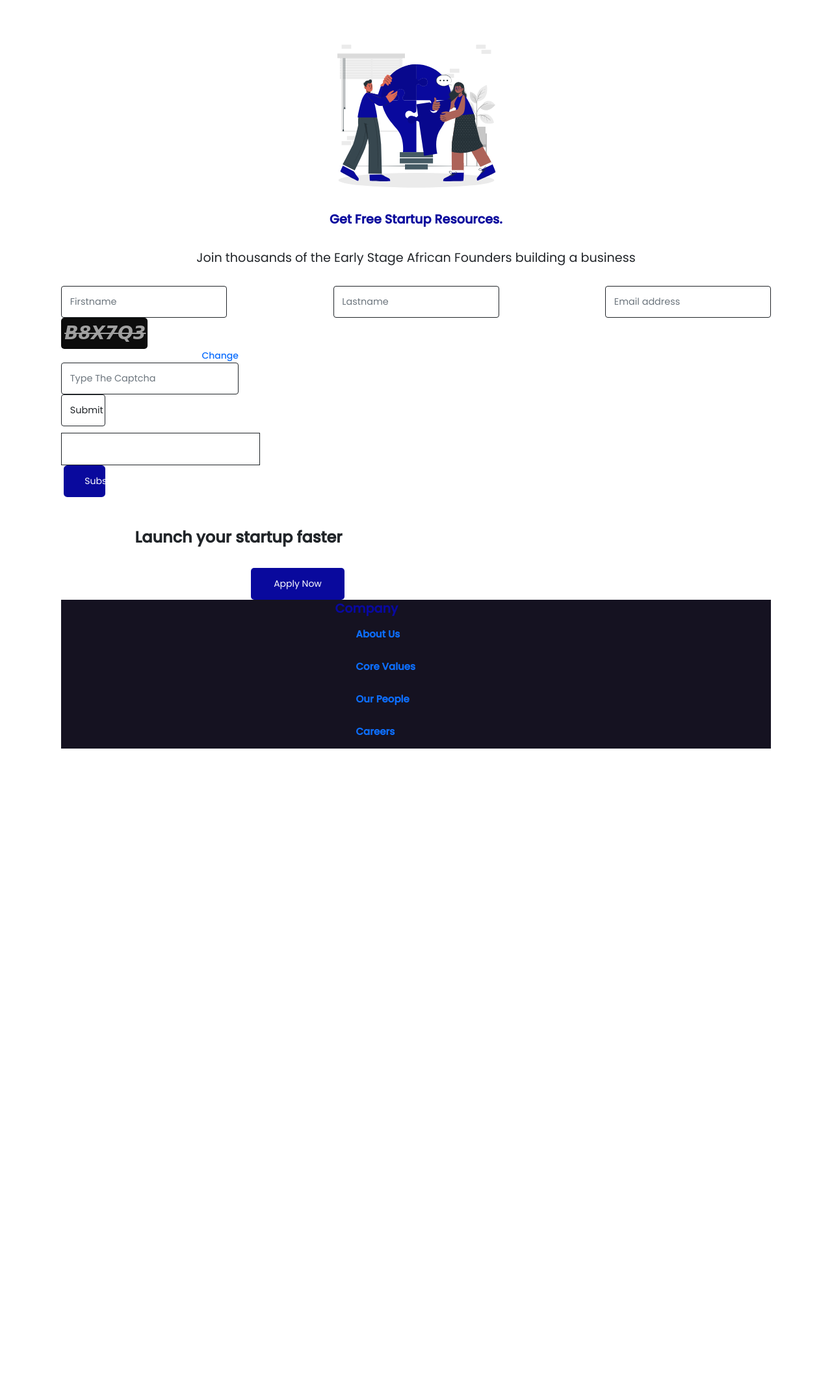
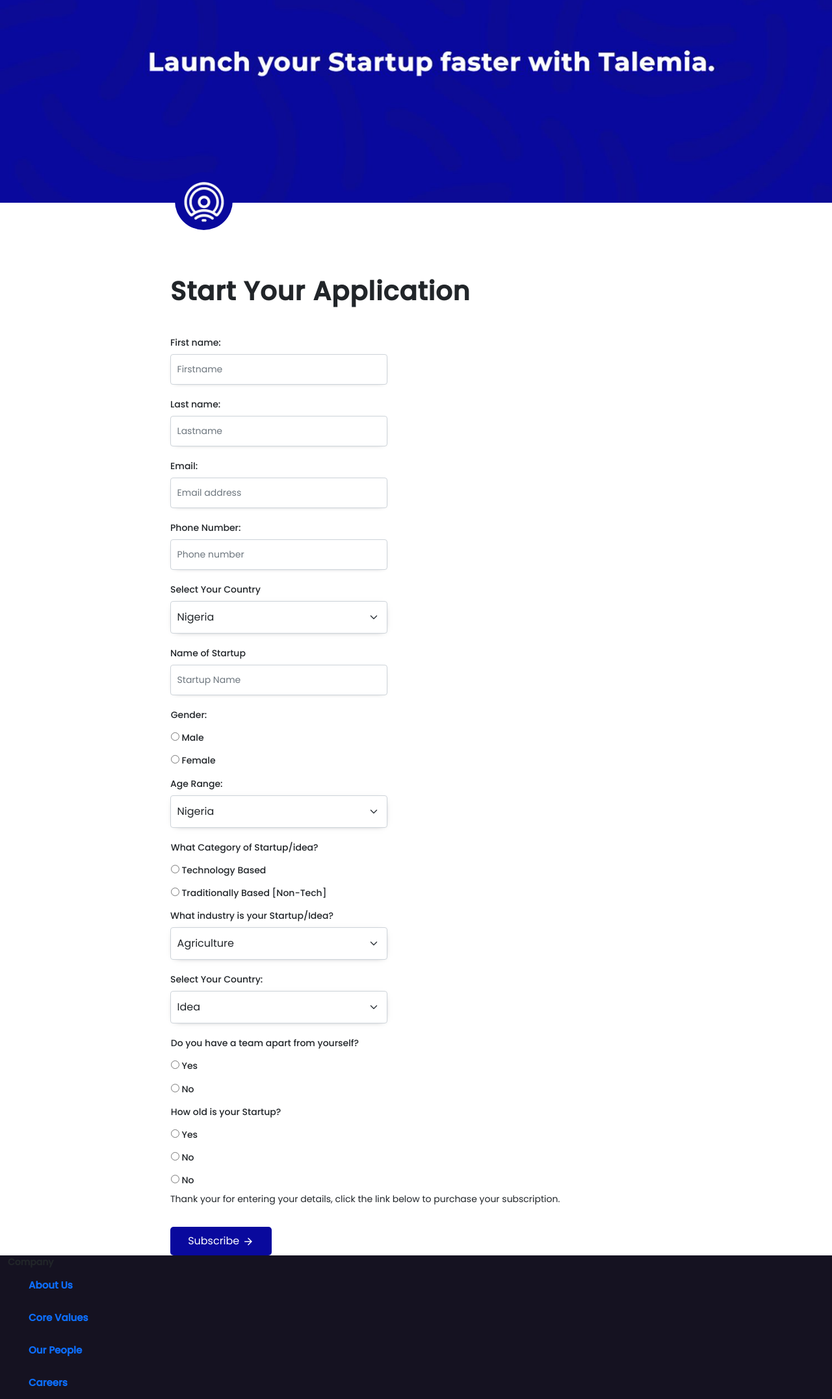
Before and after one commit to Jayyp1234/Talemia, a PHP site: page /form.php in a window 1280 px wide. Shown: the part 66-2219 px from the top of the page at 65% size. Before the commit the page ends 1218 px from the top, so only its background shows below. Run offline with PHP 8.4, Linux system fonts and the light colour scheme; some web fonts are replaced.

Commit message:
new form

```diff
--- a/form.php
+++ b/form.php
@@ -32,270 +32,323 @@ h1, h2, h3, h4, h5, h6, p{
     font-weight: normal;
     margin: unset;
 }
-.container{
-    margin: 3pc auto;
+ul, li{
+    list-style-type: none;
+    list-style: none;
+    margin: unset;
 }
-.image{
-    text-align: center;
+body{
+    position: relative;
 }
-.image img{
-    width: 30%;
+:is(.form-control, .form-select):focus{
+    box-shadow: none;
+    border: 2px solid var(--blue);
 }
-.container .row{
-    justify-content: space-evenly;
-}
-.container .row b{
-    font-size: 1.2rem;
-    color: var(--blue);
-    margin-top: 1pc 0
-}
-.container .row h6{
-    font-size: 1.2rem;
-    margin: 2pc 0;
-}
-.container form .row{
-    justify-content: space-between;
-    align-items: center;
-}
-.container form .row * input:focus{
-    box-shadow: none;
-    outline: none
-}
-.container form .row * input::placeholder{
-    font-size: .9rem;
-}
-.container form .row * input:not([type="submit"]):hover,
-.container form .row * input:not([type="submit"]):focus{
-    border: 2px solid var(--blue);
+.form-control{
+    font-size: 14px;
     outline: none;
 }
-* input:not([type="submit"]){
-    padding: .8rem;
-    border: 1.9px solid #212529;
-    font-size: .9rem
+.form-control:hover{
+    outline: 1px solid var(--blue);
+}
+.form-control, .form-select{
+    box-shadow: 0 1.5px 10px -7.5px;
+    width: 64%;
+}
+:is(.form-select, .form-control){
+    padding: 0.75rem 0.6rem;
+}
+input[type="radio"]{
+    cursor: pointer;
+}
+.form-check {
+    display: block;
+    padding: 0 0.8rem;
+    margin: 0;
+}
+.form-label {
+    margin-bottom: 0
+}
+.container-fluid{
+    padding: 0;
+}
+.container-fluid .cover-banner{
+    width: 100%;
+    top: -7pc;
+}
+.container-fluid .cover-banner > img:nth-child(2){
+    position: absolute;
+    bottom: -10%;
+    left: 21%;
+    border-radius: 100%;
+    width: 7%;
+}
+.container {
+    top: 0;
+    padding-left: 12pc;
+}
+.container h2{
+    font-weight: bolder;
+    text-transform: capitalize;
+    font-size: 2.5rem;
+    letter-spacing: 1px;
+
+}
+form{
+    flex-direction: column;
+    padding-top: 2.4pc;
+}
+form > div {
+    line-height: 2.2pc;
+    margin: 0.8pc 0;
+    padding: 0 0.5pc;
+}
+input::placeholder{
+    font-size: 14px;
+    color: #ccc;
+    opacity: .1;
 }
 
-.input{
-    text-align: right;
+.message{
+    white-space: nowrap;
 }
-[type="submit"]{
-    background-color: var(--blue);
-    color: var(--white);
-    padding: .9rem 2rem;
-    font-size: 14px;
-    outline: none;
-    width: 70%;
-    border-radius:.35rem;
-    border: none;
+.subscribe{
+    margin-top: 2pc;
 }
-[class="col-11 col-md-6 text-center"]{
-    margin-top: 3pc;
-}
-[class="col-11 col-md-6 text-center"] h4{
-    font-weight: 600;
-}
-
-.apply-btn{
-    margin: 2pc 0 0 0;
-}
-.apply-btn a {
+.subscribe a{
     display: flex;
     background-color: var(--blue);
     color: var(--white);
     align-items: center;
-    padding: 1rem 4.5rem;
+    padding: 0.8rem 3.5rem;
     text-transform: capitalize;
     border-radius: 5px;
     justify-content: center;
+    transition: .6s ease-in-out;
 }
-.apply-btn a > div h5{
+.subscribe a > div h5{
     white-space: nowrap;
-    font-size: 14px;
+    font-size: 16px;
 }
-.apply-btn a > i{
+.subscribe a > i{
     margin-left: 5px;
     font-size: 1.1rem;
-    display: none;
-    opacity: 0;
-}
-.apply-btn a:hover > i{
-    margin-left: 5px;
-    font-size: 1.1rem;
-    opacity: 1;
-    display: block;
 }
 
 
 
-/* tablet screen size */
 @media (min-width: 767.5px) and (max-width: 991px){
 
-    .container .row b {
-        font-size: 1.1rem;
-    }
-    .container .row h6 {
-        font-size: 1rem;
-        margin: 2pc 0;
-        padding: 0;
 }
 
 
-    .container form .row * input::placeholder{
-        font-size: .7rem;
+@media (min-width: 320px) and (max-width: 575.98px){
+    .container-fluid .cover-banner > img:nth-child(2) {
+        bottom: -22%;
+        left: 10%;
+        width: 15%;
     }
-    * input:not([type="submit"]) {
-        padding: 0.6rem;
+    .container-fluid .cover-banner {
+        top: 0;
     }
-    * input:not([type="submit"]){
-        padding: .6rem;
-        border: 1.9px solid #212529;
-        font-size: .8rem
+    .container h2 {
+        font-size: 1.5rem;
+        margin: 2pc 0 0 1.9rem;
     }
-    .input{
-        padding:0 5px;
+    .container {
+        top: 0pc;
+        padding: unset;
+        margin-bottom: 2pc;
     }
-    [type="submit"]{
-        padding: 0.8rem 2rem;
-        font-size: .75rem;
+    form {
+        padding-top: 1.5pc;
+        margin: 0 auto !important;
     }
-    .apply-btn a > div h5 {
-        white-space: nowrap;
+    :is(label, .message p){
         font-size: 13px;
     }
-    [class="col-11 col-md-6 text-center"] h4 {
-        font-weight: 600;
-        font-size: 1.25rem;
-        color: #303134;
+    :is(.form-select, .form-control) {
+        padding: 0.55rem 0.6rem;
     }
+    .form-control{
+        font-size: 12px;
+    }
+    input::placeholder{
+        font-size: 12px;
+    }
+    .form-label {
+        font-size: 14px;
+    }
+    .form-control, .form-select {
+        width: 100%;
+    }
+    .form-check {
+        margin: 0 auto;
+    }
+    form > div {
+        line-height: 1.9pc;
+        margin: 0.8pc auto;
+        padding: 0 0.5pc;
+    }
+    .form-check{
+        margin: 0 auto;
+        padding: 0 0.5pc !important;
+    }
+
+    .message{
+        white-space: unset;
+        margin: 0 auto;
+    }
+    :is(.subscribe a > div h5, .subscribe a > i){
+        font-size: 12px;
+    }
+
 
 }
 
-/* mobile screen size */
-@media (min-width: 320px) and (max-width: 575.98px){
-    .container{
-        margin: 1pc auto;
-    }
-    .image img{
-        width: 70%;
-    }
-    .container .row b {
-        font-size: 1rem;
-    }
-    .container .row h6 {
-        font-size: .86rem;
-    }
-    .container form .row {
-        justify-content: center;
-    }
-    .input {
-        margin: 0.5pc 0;
-    }
-    .container form .row * input::placeholder{
-        font-size: 11px;
-    }
-    * input:not([type="submit"]) {
-        padding: 0.5rem;
-        border: 1.9px solid #212529;
-        font-size: 12px;
-    }
-    .subscribe{
-        text-align:center;
-        margin-top: 1.7pc;
-    }
-    [type="submit"], .apply-btn a {
-        padding: 0.6rem 2rem;
-        width: 100%;
-        font-size: 12px
-    }
-    [type="submit"] {
-        padding: 0.6rem 2rem;
-        width: 100%;
-    }
-    [class="col-11 col-md-6 text-center"] {
-        margin-top: 2pc;
-        padding: 0;
-    }
-    [class="col-11 col-md-6 text-center"] h4{
-        font-size: 14px;
-    }
-    .apply-btn a > div h5 {
-        font-size: 12px;
-    }
-}
+
+
 </style>
 
 
 
-
-<div class="container">
-    <div class="image col-10 mx-auto">
-        <img src="assets/image/Talemia-header-illustration.svg" class="img-fluid" alt="">
+<div class="container-fluid">
+    <div class="cover-banner position-relative">
+        <img src="assets/image/talemia-cover.jpg" class="img-fluid" alt="">
+        <img src="assets/image/talemia-logo.jpg" class="img-fluid" alt="">
     </div>
-    <div class="row col-12 mx-auto">
-        <b class="col-10 col-md-8 text-center">Get Free Startup Resources.</b>
-        <h6 class="col-12 text-center">Join thousands of the Early Stage African Founders building a business</h6>
-        <form action='backend/subscribe.php' method='post'>
-            <div class="row">
-                <div class="col-11 col-md-3 input">
-                    <input type="text" name="firstname" class="form-control" placeholder="Firstname">
+    <div class="col-12 container position-relative">
+        <h2 class="text-center text-md-start col-5 col-md-12">start your application</h2>
+        <form action="" class="row col-12">
+            <div class="col-11 col-md-7">
+                <label for="" class="form-label">First name:</label>
+                <input type="text" class="form-control" id="" placeholder="Firstname">
             </div>
-                <div class="col-11 col-md-3 input">
-                    <input type="text" name="lastname" class="form-control" placeholder="Lastname">
+            <div class="col-11 col-md-7">
+                <label for="" class="form-label">Last name:</label>
+                <input type="email" class="form-control" id="" placeholder="Lastname">
             </div>
-                <div class="col-11 col-md-3 input">
-                    <input type="email" name="email" class="form-control" placeholder="Email address">
+            <div class="col-11 col-md-7">
+                <label for="" class="form-label">Email:</label>
+                <input type="email" class="form-control" id="" placeholder="Email address">
             </div>
-
-
-                <!-- add the rest of the input form here -->
-
-
-
-                <!-- captcha -->
-                <link rel="stylesheet" href="assets/captcha.css" />
-                <script src="backend/app.js"></script>
-                <div class="container1">
-                    <div class="col-11 col-md-3 input">
-                            <div id="captcha" class="captcha"><script>createCaptcha();</script></div>
-                          <div class="restart">
-                            <a href="#" onclick="createCaptcha()">Change</a>
+            <div class="col-11 col-md-7">
+                <label for="" class="form-label">Phone Number:</label>
+                <input type="email" class="form-control" id="" placeholder="Phone number">
             </div>
+            <div class="col-11 col-md-7">
+                <label for="" class="form-select-label">Select Your Country</label>
+                <select class="form-select" size="1" aria-label="Default select example">
+                    <option value="Algeria">Algeria</option>
+                    <option value="Benin Republic">Benin Republic</option>
+                    <option value="Ethiopia">Ethiopia</option>
+                    <option value="Egypt">Egypt</option>
+                    <option value="Ghana">Ghana</option>
+                    <option value="Ivory-Coast">Ivory-Coast</option>
+                    <option value="Algeria">Algeria</option>
+                    <option value="Algeria">Algeria</option>
+                    <option value="Algeria">Algeria</option>
+                    <option value="Algeria">Algeria</option>
+                    <option value="Algeria">Algeria</option>
+                    <option selected>Nigeria</option>
+                    <option value="Algeria">Algeria</option>
+                    <option value="Algeria">Algeria</option>
+                    <option value="Algeria">Algeria</option>
+                    <option value="Algeria">Algeria</option>
+                    <option value="Algeria">Algeria</option>
+                    <option value="Algeria">Algeria</option>
+                    <option value="Algeria">Algeria</option>
+                    <option value="Algeria">Algeria</option>
+                  </select>
             </div>
-                  <div class="col-11 col-md-3 input">
-                    <input
-                    class="form-control"
-                      type="text"
-                      name="reCaptcha"
-                      id="reCaptcha"
-                      placeholder="Type The Captcha"
-                    />
-                    <div class="col-11 col-md-3 input">
-                        <input class="form-control" type="button" value="Submit" onclick="validateCaptcha()" />
-                <div>
+            <div class="col-11 col-md-7">
+                <label for="startup-name" class="form-label">Name of Startup</label>
+                <input type="text" class="form-control" id="startup-name" placeholder="Startup Name">
             </div>
-                  <div id="errCaptcha" class="errmsg"></div>
-                  <div id="cap" class="cap"><input id="cap2" type="text" name="cap"></div>
+            <div class="form-check col-11 col-md-7">
+                <label class="form-check-label" for="">Gender:</label><br>
+                <input class="" type="radio" name="flexRadioDefault" id="" placeholder="Firstname">
+                <label class="form-check-label" for="">Male</label><br>
+                <input class="" type="radio" name="flexRadioDefault" id="" placeholder="Firstname">
+                <label class="form-check-label" for="">Female</label>
             </div>
-
-
-                <!-- end of captcha -->
-
-
-
-                <div class="col-11 col-md-3 subscribe">
-                    <input type="submit" name="subscribe" value="Subscribe">
+            <div class="col-11 col-md-7">
+                <label for="" class="form-select-label">Age Range:</label>
+                <select class="form-select" aria-label="Default select example">
+                    <option selected>Nigeria</option>
+                    <option value="Algeria1">Algeria1One</option>
+                    <option value="Algeria2">Algeria2Two</option>
+                    <option value="Algeria3">Algeria3Three</option>
+                  </select>
             </div>
+            <div class="form-check col-11 col-md-7">
+                <label class="form-check-label" for="">What Category of Startup/idea?</label><br>
+                <input class="" type="radio" name="flexRadioDefault" id="">
+                <label class="form-check-label" for="">
+                    Technology Based
+                </label><br>
+                <input class="" type="radio" name="flexRadioDefault" id="">
+                <label class="form-check-label" for="">
+                    Traditionally Based [Non-Tech]
+                </label>
+            </div>
+            <div class="col-11 col-md-7">
+                <label for="industry" class="form-select-label">What industry is your Startup/Idea?</label>
+                <select class="form-select" size="1" aria-label="" id="industry">
+                    <option value="Algeria">Agriculture</option>
+                    <option value="Benin Republic">Benin Republic</option>
+                    <option value="Ethiopia">Ethiopia</option>
+                    <option value="Egypt">Egypt</option>
+                    <option value="Ghana">Ghana</option>
+                    <option value="Ivory-Coast">Ivory-Coast</option>
+                    <option value="Algeria">Algeria</option>
+                    <option value="Algeria">Algeria</option>
+                    <option value="Algeria">Algeria</option>
+                    <option value="Algeria">Algeria</option>
+                    <option value="Algeria">Algeria</option>
+                    <option value="Algeria">Algeria</option>
+                    <option value="Algeria">Algeria</option>
+                    <option value="Algeria">Algeria</option>
+                    <option value="Algeria">Algeria</option>
+                    <option value="Algeria">Algeria</option>
+                    <option value="Algeria">Algeria</option>
+                    <option value="Algeria">Algeria</option>
+                    <option value="Algeria">Algeria</option>
+                  </select>
+            </div>
+            <div class="col-11 col-md-7">
+                <label for="startup-stage" class="form-select-label">Select Your Country:</label>
+                <select class="form-select" size="1" aria-label="" id="startup-stage">
+                    <option value="Algeria" selected>Idea</option>
+                    <option value="pre-mvp">Pre MVP</option>
+                    <option value="mvp">MVP</option>
+                    <option value="growth">Growth</option>
+                  </select>
+            </div>
+            <div class="form-check col-11 col-md-7">
+                <label class="form-check-label" for="">Do you have a team apart from yourself?</label><br>
+                <input class="" type="radio" name="flexRadioDefault" id="">
+                <label class="form-check-label" for="">Yes</label><br>
+                <input class="" type="radio" name="flexRadioDefault" id="">
+                <label class="form-check-label" for="">No</label>
+            </div>
+            <div class="form-check col-11 col-md-7">
+                <label class="form-check-label" for="">How old is your Startup?</label><br>
+                <input class="" type="radio" name="flexRadioDefault" id="">
+                <label class="form-check-label" for="">Yes</label><br>
+                <input class="" type="radio" name="flexRadioDefault" id="">
+                <label class="form-check-label" for="">No</label><br>
+                <input class="" type="radio" name="flexRadioDefault" id="">
+                <label class="form-check-label" for="">No</label>
             </div>
         </form>
-
-        <div class="col-11 col-md-6 text-center">
-            <h4>Launch your startup faster</h4>
+        <div class="col-8 col-11 col-md-7 message">
+            <p>Thank your for entering your details, click the link below to purchase your subscription.</p>
         </div>
-        <div class="apply-btn text-center col-11 col-md-8">
-            <a href="" class="col-4 col-md-2 mx-auto">
-                <div class=""><h5>apply now</h5></div>
-                <i class="icon-trending_flat"></i>
-                <!-- <div class="icon" style="transform: rotate(45deg); font-size: 20px;"><i class="icon-call_made"></i></div> -->
+        <div class="subscribe">
+            <a href="" class="col-11 col-md-2 mx-auto mx-lg-0">
+                <div class=""><h5>Subscribe</h5></div>
+                <i class="icon-arrow_forward"></i>
             </a>
         </div>
     </div>
@@ -310,10 +363,6 @@ h1, h2, h3, h4, h5, h6, p{
 
 
 
-
-
-
-
 <?php
     require_once "component/footer.php";
 
```
Also changed, not shown: backend/signup.php (added, +40 -0 lines), assets/image/talemia-cover.jpg (added), assets/image/talemia-logo.jpg (added). Lines whose indentation alone changed are shown as unchanged.
